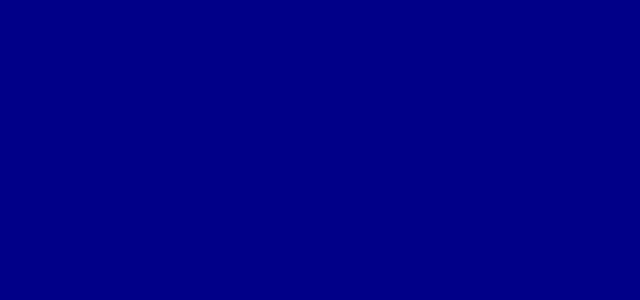
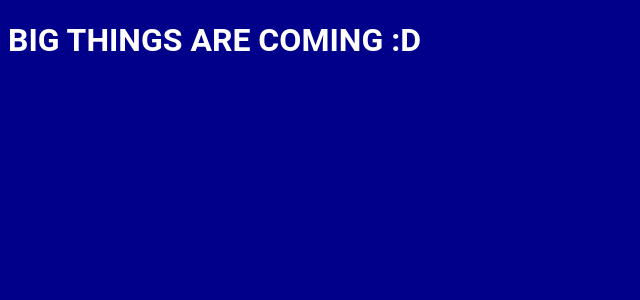
Before and after one commit to CrazyGreekGR/todo, a Vue app: page / in a window 1280 px wide. Shown: the top 300 px of the page, without its empty margins (0-640 px from the left). Built offline with nearby package versions, Linux system fonts and the light colour scheme.

Commit message:
Added big thing are coming message. Because why not?

```diff
--- a/src/App.vue
+++ b/src/App.vue
@@ -1,7 +1,7 @@
 <script setup lang="ts"></script>
 
 <template>
-
+  <h1>BIG THINGS ARE COMING :D</h1>
 </template>
 
 <style>
```
